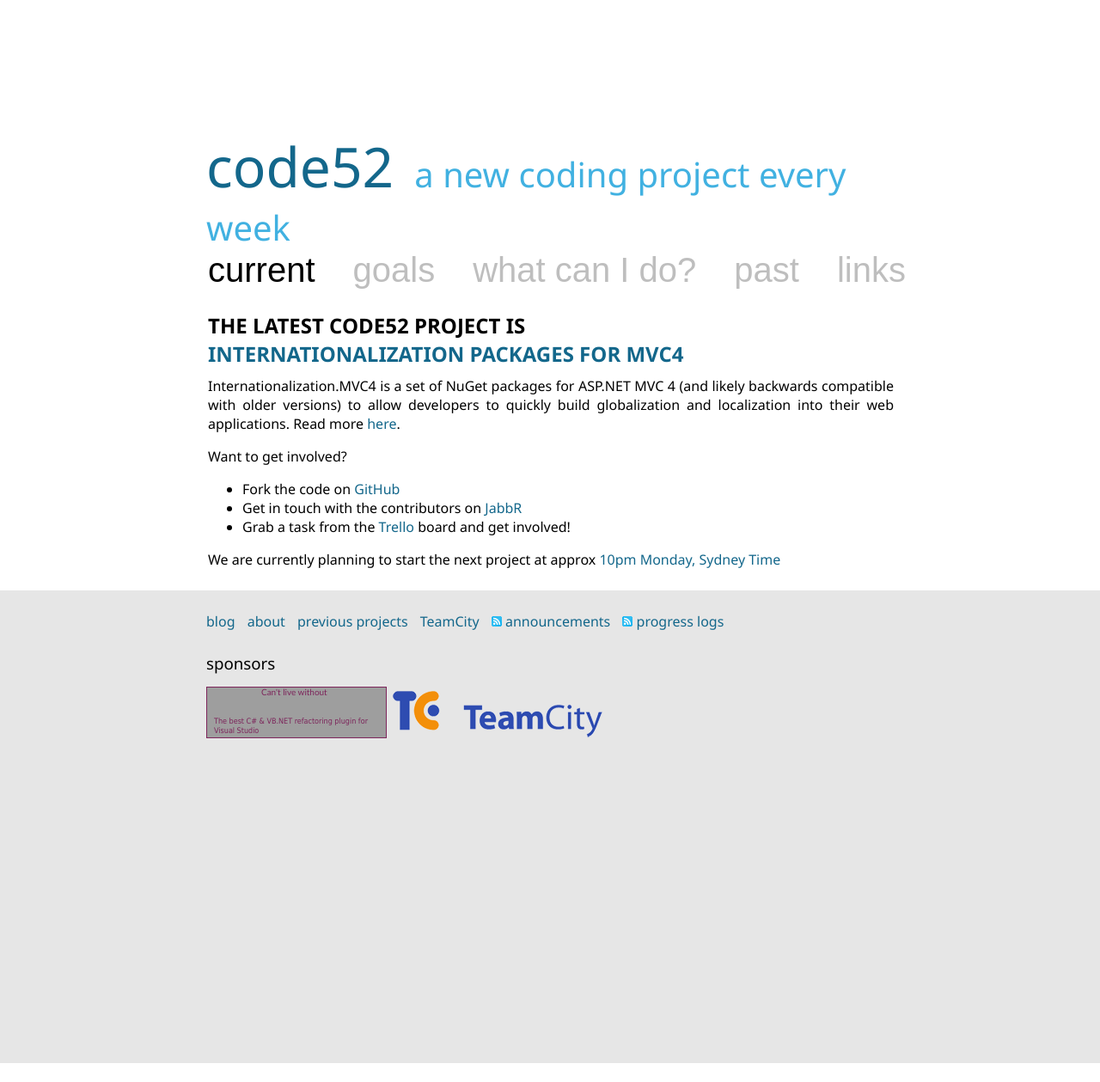
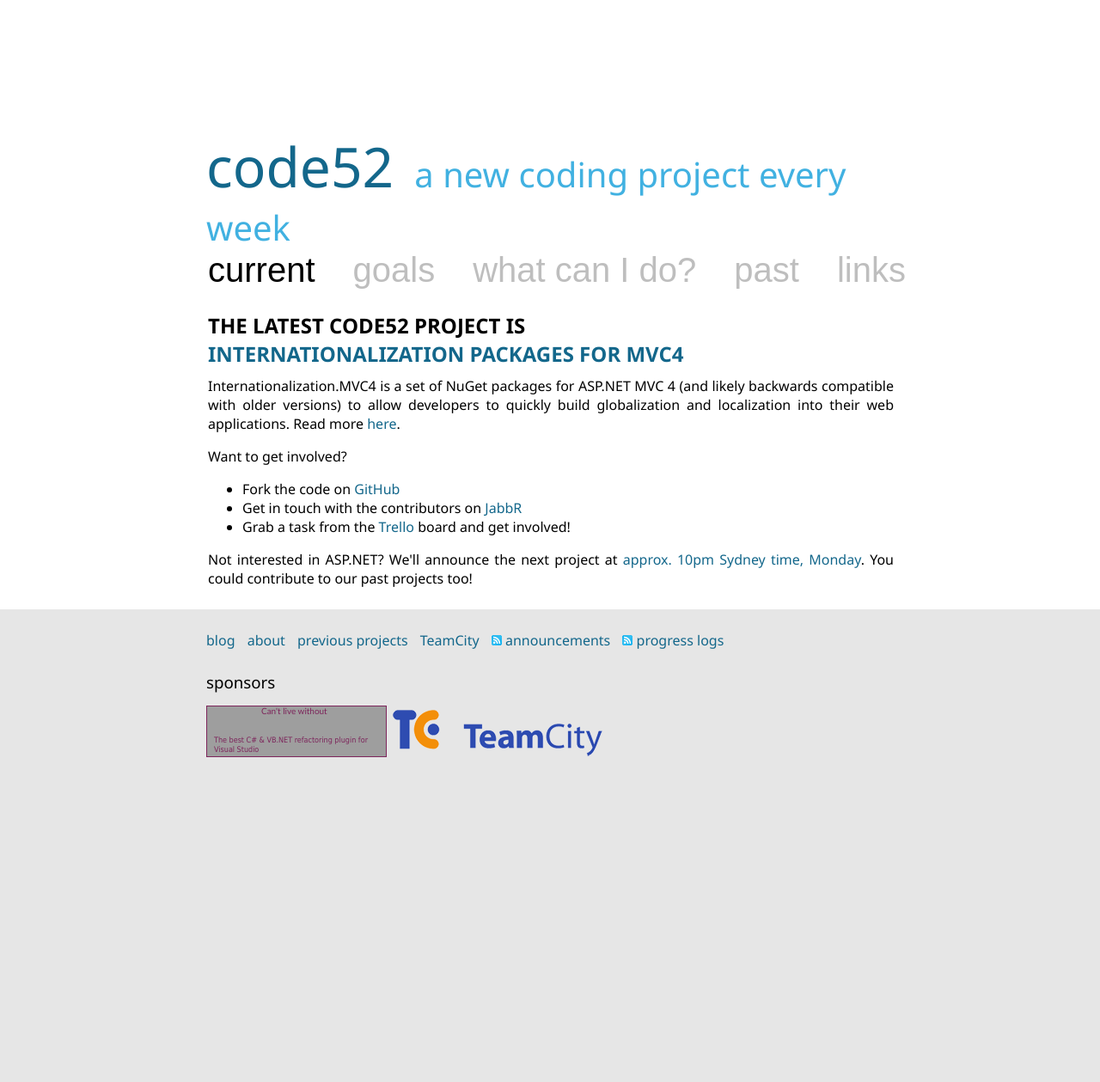
Before and after one commit to Code52/code52.github.com, a Jekyll site: the page built from index.html, in a window 1280 px wide. Shown: the whole page at 86% size. Built offline with Jekyll 4.4.1, drawn with Linux system fonts in a browser that asks for light colours; nearby versions of some CDN libraries; Markdown is read by kramdown in place of the engine named in the settings; before the commit the page ends 1237 px from its top, so only the background shows below that; grey boxes are pictures that could not be loaded.

Commit message:
fixing up landing page details

```diff
--- a/_includes/latest_project.html
+++ b/_includes/latest_project.html
@@ -16,5 +16,5 @@
 		</ul>
 
 	</div>
-	<div class="description">We are currently planning to start the next project at approx <a href="http://timeanddate.com/worldclock/fixedtime.html?iso=20120305T22&p1=240">10pm Monday, Sydney Time</a></div>
+	<div class="description">Not interested in ASP.NET? We'll announce the next project at <a href="http://timeanddate.com/worldclock/fixedtime.html?iso=20120305T22&p1=240">approx. 10pm Sydney time, Monday</a>. You could contribute to our past projects too!</div>
 </div>
```
